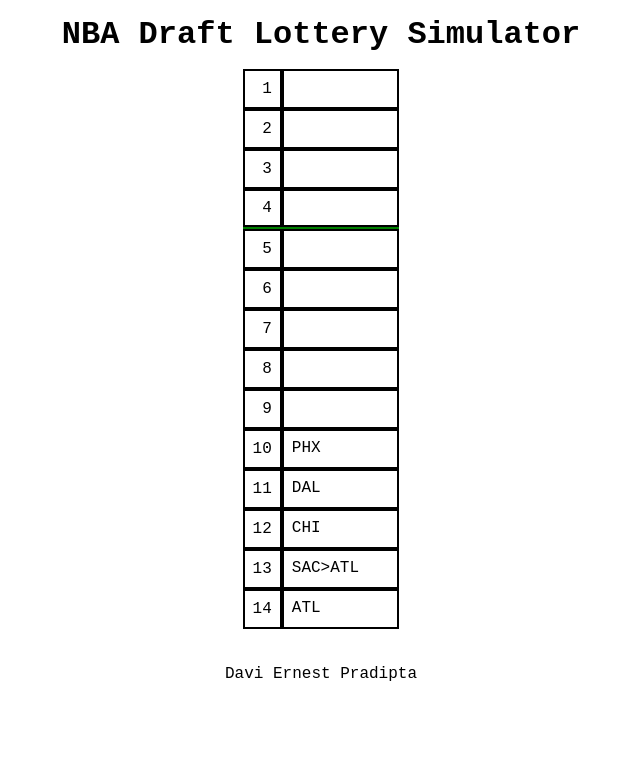
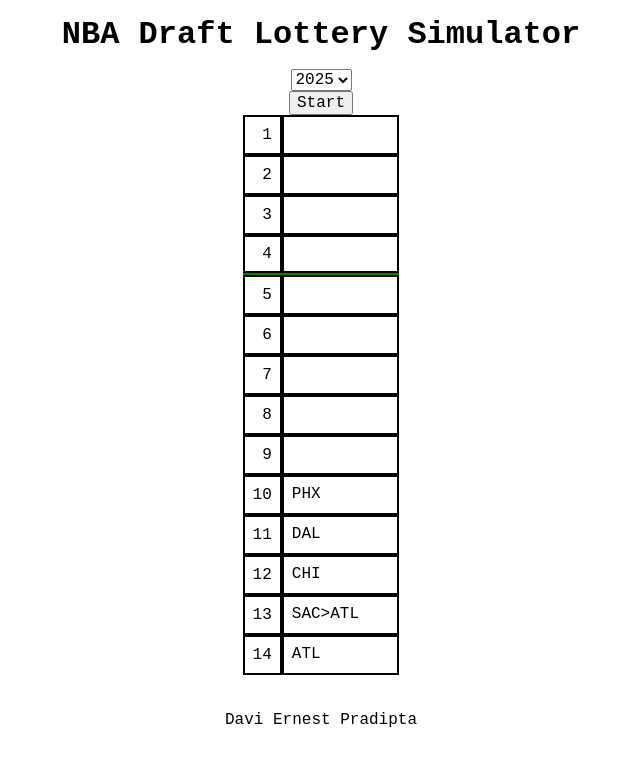
Before and after one commit to DaviErnestPradipta/Personal-Lottery, a website built with webpack: page src/template.html in a window 1280 px wide. Shown: the whole page, without its empty margins (319-959 px from the left). Built offline with nearby package versions, Linux system fonts and the light colour scheme.

Commit message:
Add dummy dropdown and button to HTML

```diff
--- a/src/template.html
+++ b/src/template.html
@@ -8,6 +8,16 @@
 <body>
     <header>NBA Draft Lottery Simulator</header>
     <div class="content">
+        <select name="year">
+            <option value="2025" selected>2025</option>
+            <option value="2024">2024</option>
+            <option value="2023">2023</option>
+            <option value="2022">2022</option>
+            <option value="2021">2021</option>
+            <option value="2020">2020</option>
+            <option value="2019">2019</option>
+        </select>
+        <button type="submit">Start</button>
         <div class="draft-grid">
             <div class="draft-item">
                 <div class="draft-number">1</div>
```
